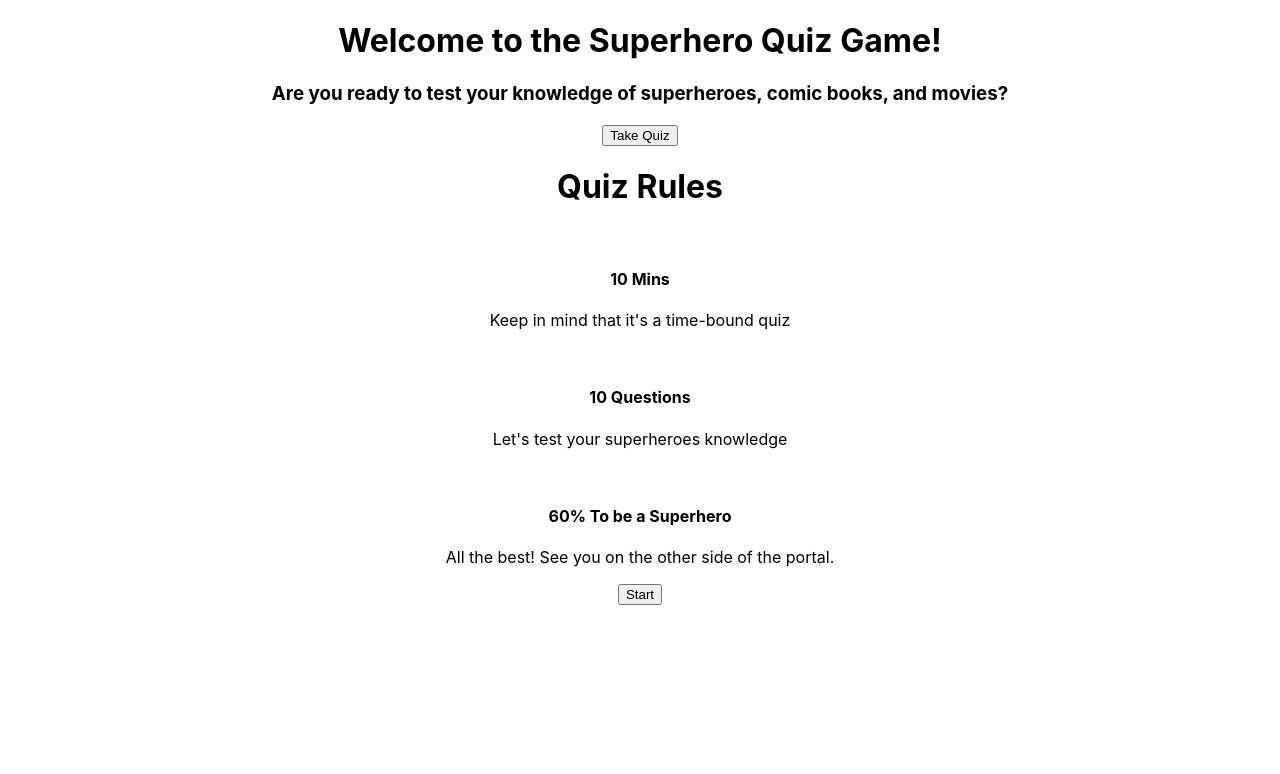
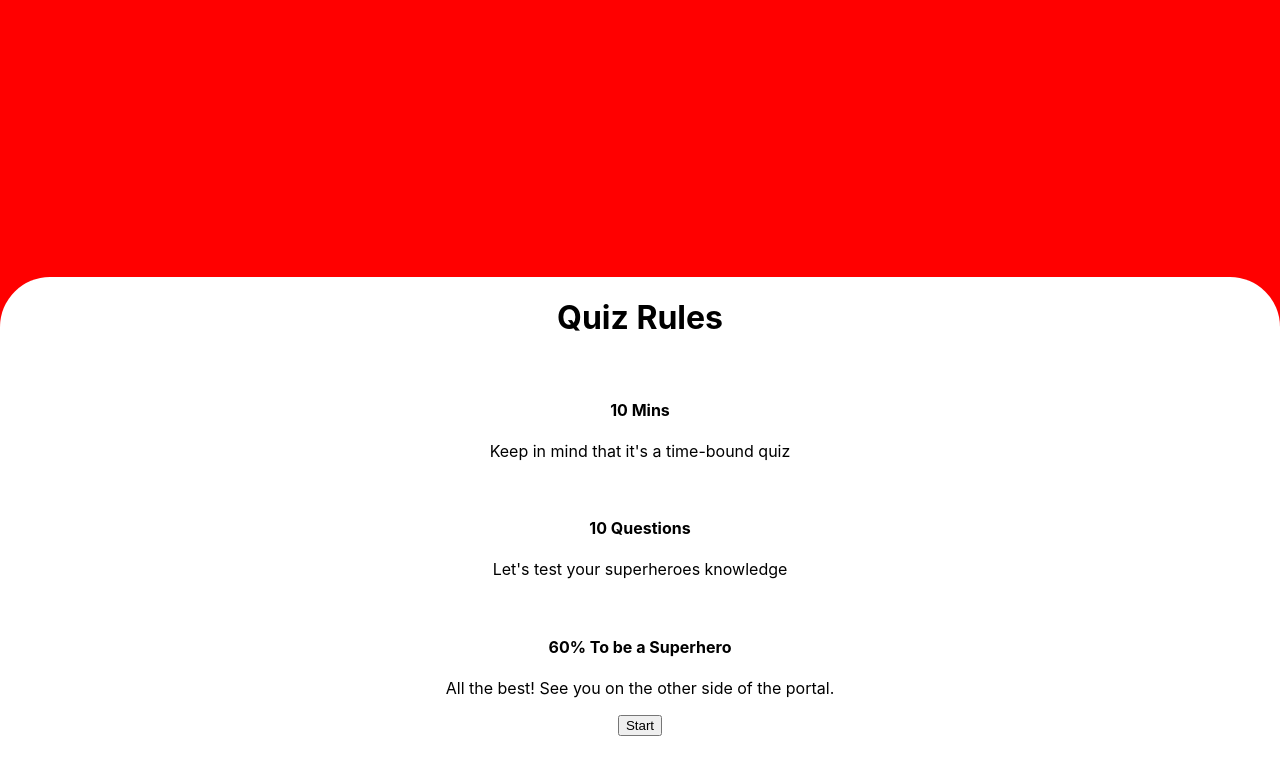
Before and after one commit to ShivamManiMaurya/Time-bound-Quiz-Game, a React (Create React App) app: page / in a window 1280 px wide. Both pictures are taken after a click on the button "Take Quiz". Shown: the top 774 px of the page. Built offline with nearby package versions, Linux system fonts and the light colour scheme.

Commit message:
feat - welcome screen and clicked rules feature added

```diff
--- a/src/components/QuestionsScreen.jsx
+++ b/src/components/QuestionsScreen.jsx
@@ -0,0 +1,21 @@
+import React from "react";
+import questions from "./questionsData";
+
+function QuestionsScreen() {
+    return (
+        <div className="questions">
+            {questions.map((ques) => {
+                return (
+                    <div>
+                        <h4>{ques.question}</h4>
+                        {ques.options.map((options) => {
+                            return <h6>{options.optionText}</h6>;
+                        })}
+                    </div>
+                );
+            })}
+        </div>
+    );
+}
+
+export default QuestionsScreen;
--- /dev/null
+++ b/src/components/Welcome.css
@@ -0,0 +1,78 @@
+.welcome {
+    /* align-items: center; */
+    /* margin: auto; */
+    /* margin-top: 500px; */
+    /* position: relative; */
+    width: 100vw;
+    height: 100vh;
+    background-color: red;
+    display:grid;
+    place-items: center;
+}
+
+.welcome-rules-div {
+    width: 100vw;
+    position: absolute;
+    bottom: 0;
+    background-color: white;
+    animation: bounce-from-bottom 1.1s both;
+    padding-bottom: 5%;
+    border-top-left-radius: 50px;
+    border-top-right-radius: 50px;
+}
+
+
+
+@keyframes bounce-from-bottom {
+    0% {
+              transform: translateY(500px);
+              animation-timing-function: ease-in;
+    }
+    40% {
+              transform: translateY(0);
+              animation-timing-function: ease-out;
+    }
+    55% {
+              transform: translateY(65px);
+              animation-timing-function: ease-in;
+    }
+    70% {
+              transform: translateY(0);
+              animation-timing-function: ease-out;
+    }
+    80% {
+              transform: translateY(28px);
+              animation-timing-function: ease-in;
+    }
+    90% {
+              transform: translateY(0);
+              animation-timing-function: ease-out;
+    }
+    95% {
+              transform: translateY(8px);
+              animation-timing-function: ease-in;
+    }
+    100% {
+              transform: translateY(0);
+              animation-timing-function: ease-out;
+    }
+  }
+/*
+@keyframes scale-in-ver-bottom {
+    0% {
+              transform: scaleY(0);
+              transform-origin: 0% 100%;
+      opacity: 1;
+    }
+    100% {
+              transform: scaleY(1);
+              transform-origin: 0% 100%;
+      opacity: 1;
+    }
+  } */
+
+.welcome-main-div {
+    /* position:absolute;
+    top: 50%;
+    transform: translateY(-50%); */
+}
--- a/src/components/WelcomeScreen.jsx
+++ b/src/components/WelcomeScreen.jsx
@@ -1,5 +1,6 @@
 import React, { useState } from "react";
 import WelcomeScreenRules from "./WelcomeScreenRules";
+import "../components/Welcome.css";
 
 function WelcomeScreen() {
     const [viewRules, setViewRules] = useState(false);
--- a/src/components/WelcomeScreenRules.jsx
+++ b/src/components/WelcomeScreenRules.jsx
@@ -1,6 +1,14 @@
-import React from "react";
+import React, { useState } from "react";
+import "../components/Welcome.css";
+import QuestionsScreen from "./QuestionsScreen";
 
 function WelcomeScreenRules() {
+    const [isVisible, setIsVisible] = useState(false);
+
+    const handleVisibility = () => {
+        setIsVisible(true);
+    };
+
     return (
         <div className="welcome-rules-div">
             <h1>Quiz Rules</h1>
@@ -28,8 +36,9 @@ function WelcomeScreenRules() {
                 </div>
             </div>
             <div>
-                <button>Start</button>
+                <button onClick={handleVisibility}>Start</button>
             </div>
+            {isVisible ? <QuestionsScreen /> : null}
         </div>
     );
 }
--- /dev/null
+++ b/src/components/questionsData.js
@@ -0,0 +1,52 @@
+const questions = [
+    {
+        question: "Who is  the alter ego of Batman?",
+        options: [
+            { optionText: "Clark Kent", isCorrect: false },
+            { optionText: "Bruce Wayne", isCorrect: true },
+            { optionText: "Peter Parker", isCorrect: false },
+            { optionText: "Joker", isCorrect: false },
+        ],
+    },
+    {
+        question:
+            "Which of the following superheroes says that “Don’t make me angry; you wouldn’t like me when I’m angry”?",
+        options: [
+            { optionText: "Flash", isCorrect: false },
+            { optionText: "Batman", isCorrect: false },
+            { optionText: "Spiderman", isCorrect: false },
+            { optionText: "Hulk", isCorrect: true },
+        ],
+    },
+    {
+        question:
+            "Which superhero has super tools such as the magic lasso and bullet-proof bracelets?",
+        options: [
+            { optionText: "Captian Marvel", isCorrect: false },
+            { optionText: "Catwoman", isCorrect: false },
+            { optionText: "Wonder Woman", isCorrect: true },
+            { optionText: "Super Girl", isCorrect: false },
+        ],
+    },
+    {
+        question:
+            "What is the name of the metal that makes up Captain America's sheld?",
+        options: [
+            { optionText: "Kryptonite", isCorrect: false },
+            { optionText: "Vibranium", isCorrect: true },
+            { optionText: "Adamantium", isCorrect: false },
+            { optionText: "Ultronium", isCorrect: false },
+        ],
+    },
+    {
+        question: "Spiderman is from which New Yark City County?",
+        options: [
+            { optionText: "Manhattan", isCorrect: false },
+            { optionText: "Brooklyn", isCorrect: false },
+            { optionText: "Staten Island", isCorrect: false },
+            { optionText: "Queens", isCorrect: true },
+        ],
+    },
+];
+
+export default questions;
--- a/src/index.css
+++ b/src/index.css
@@ -5,6 +5,8 @@ body {
     sans-serif;
   -webkit-font-smoothing: antialiased;
   -moz-osx-font-smoothing: grayscale;
+  overflow: hidden;
+  height: 100%;
 }
 
 code {
```
